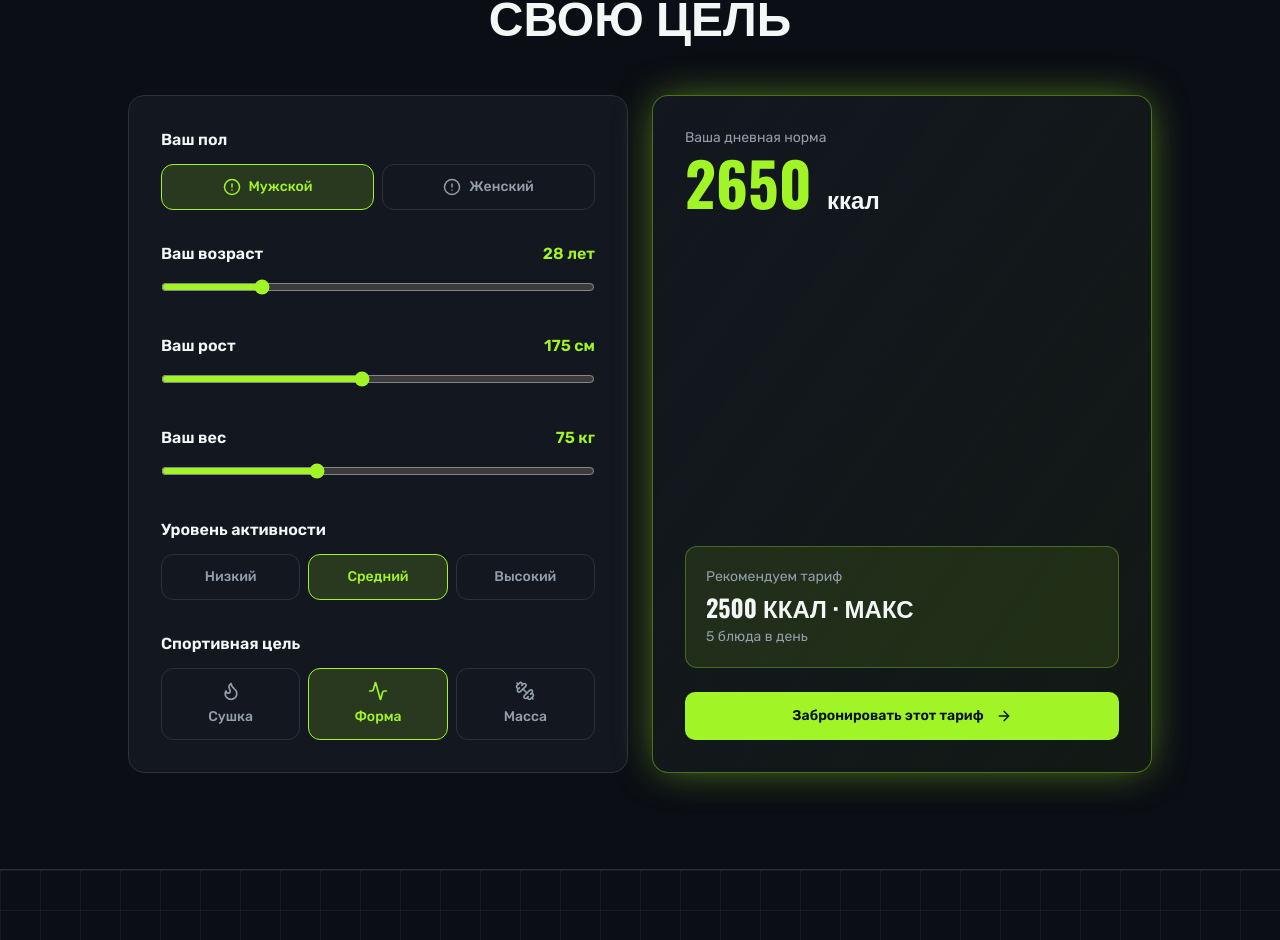
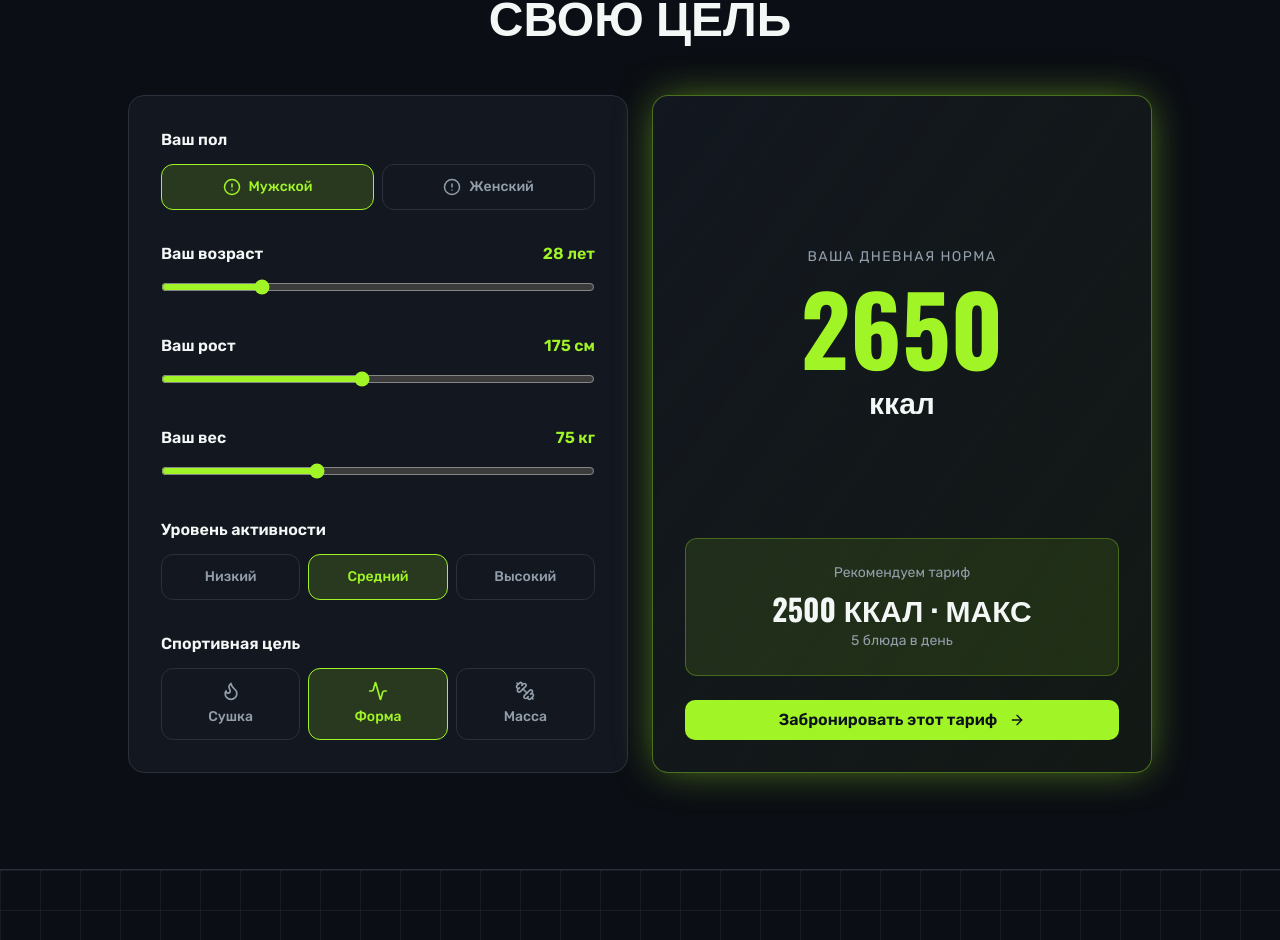
Before and after one commit to pr-poehali-dev/fitness-meal-delivery, a React (Vite) app: page / in a window 1280 px wide. Shown: the part 2607-3547 px from the top of the page. Built offline with nearby package versions, Linux system fonts and the light colour scheme.

Commit message:
refactor: center daily norm text

```diff
--- a/src/pages/Index.tsx
+++ b/src/pages/Index.tsx
@@ -368,16 +368,19 @@ const Index = () => {
           </div>
 
           <div className="rounded-2xl border border-primary/40 bg-gradient-to-br from-card to-primary/5 p-8 flex flex-col glow">
-            <p className="text-muted-foreground text-sm mb-1">Ваша дневная норма</p>
-            <div className="font-display font-bold text-6xl text-primary mb-6">
-              {result.kcal} <span className="text-2xl text-foreground">ккал</span>
+            <div className="flex-1 flex flex-col items-center justify-center text-center py-6">
+              <p className="text-muted-foreground text-sm uppercase tracking-widest mb-3">Ваша дневная норма</p>
+              <div className="font-display font-bold text-primary leading-none">
+                <span className="text-8xl">{result.kcal}</span>
+                <span className="block text-3xl text-foreground mt-2">ккал</span>
+              </div>
             </div>
-            <div className="mt-auto rounded-xl bg-primary/10 border border-primary/30 p-5">
-              <p className="text-sm text-muted-foreground mb-1">Рекомендуем тариф</p>
-              <p className="font-display font-bold text-2xl uppercase mb-1">{result.plan.kcal} ккал · {result.plan.name}</p>
+            <div className="rounded-xl bg-primary/10 border border-primary/30 p-6 text-center">
+              <p className="text-sm text-muted-foreground mb-2">Рекомендуем тариф</p>
+              <p className="font-display font-bold text-3xl uppercase mb-1">{result.plan.kcal} ккал · {result.plan.name}</p>
               <p className="text-sm text-muted-foreground">{result.plan.mealsPerDay} блюда в день</p>
             </div>
-            <Button onClick={() => scrollTo('form')} className="mt-6 h-12 font-semibold">
+            <Button onClick={() => scrollTo('form')} className="mt-6 h-13 text-base font-semibold">
               Забронировать этот тариф
               <Icon name="ArrowRight" size={18} className="ml-1" />
             </Button>
```
